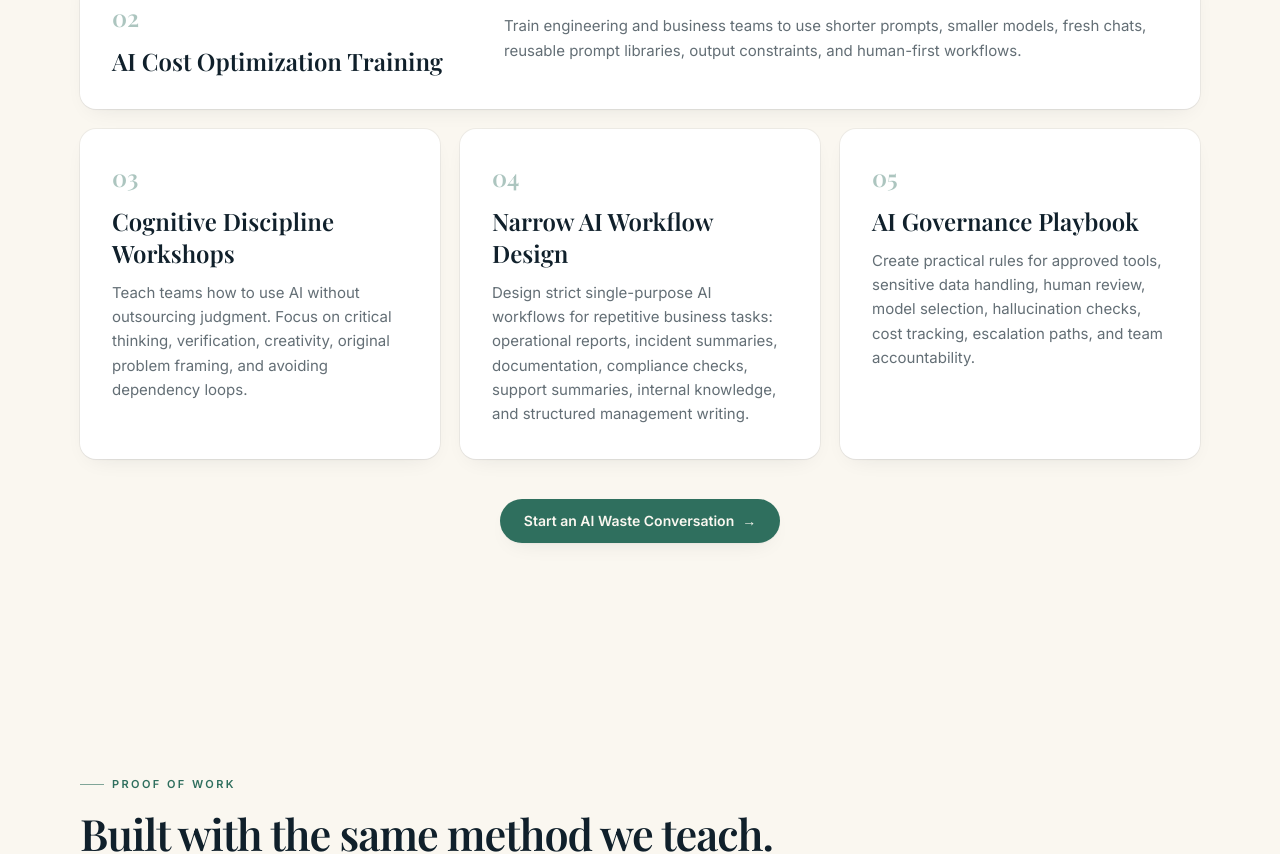
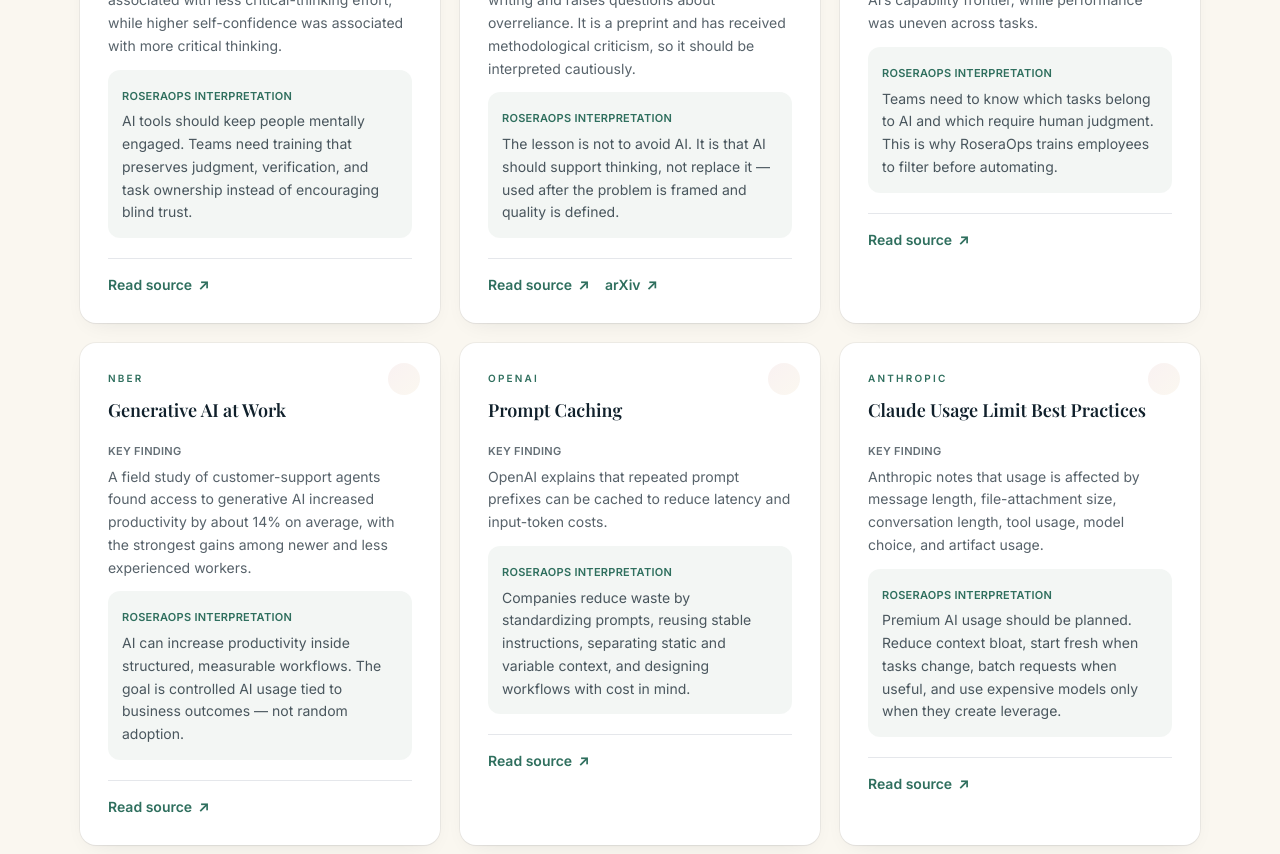
Before and after one commit to alkefajihaider/roseraops-website, a Next.js app: page / in a window 1280 px wide. Shown: the part 3280-4134 px from the top of the page. Built offline with nearby package versions, Linux system fonts and the light colour scheme.

Commit message:
Update page.tsx

```diff
--- a/app/page.tsx
+++ b/app/page.tsx
@@ -31,14 +31,15 @@
         <ProblemSection />
         <PhilosophySection />
 
-        <ServicesSection />
+       <ResearchSection />
 
-        <BuiltWithMethodSection />
 
-        <ResearchSection />
+
+
         <ThesisSection />
 
         <FounderThesisSection />
+         <ServicesSection />
         <CTASection />
       </main>
       <Footer />
```
